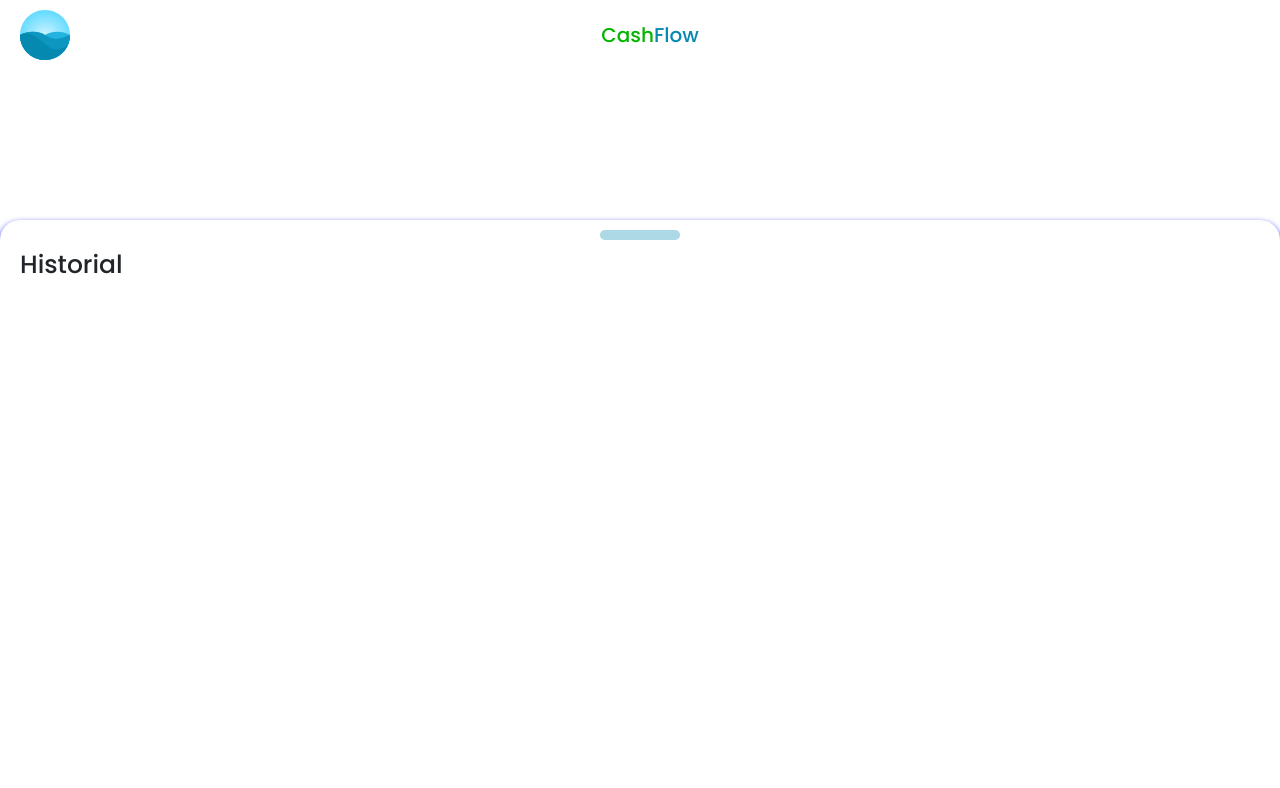
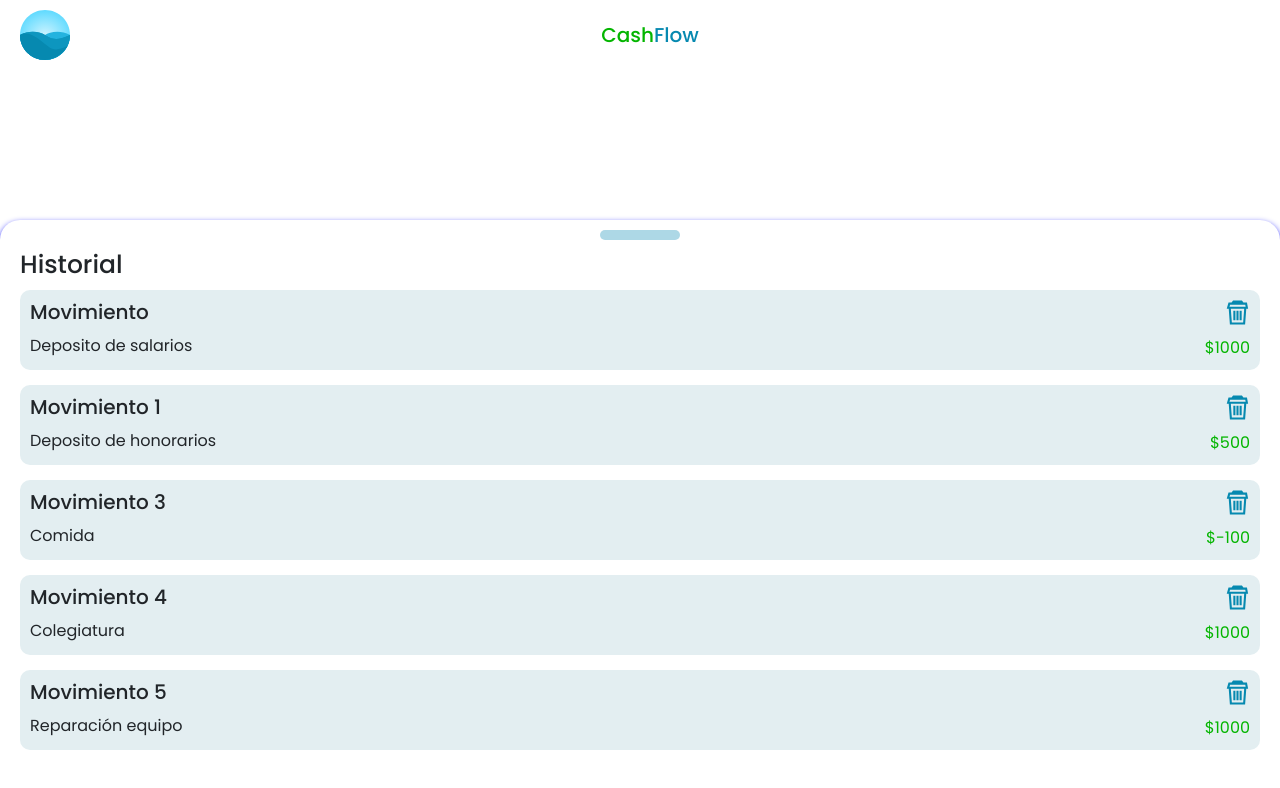
Before and after one commit to felipeBarrera1309/vue-practica-movile, a Vue app: page / in a window 1280 px wide. Both pictures are taken after a click on the element 640 px from the left and 735 px from the top of the page. Shown: the top 788 px of the page. Built offline with nearby package versions, Linux system fonts and the light colour scheme.

Commit message:
Cambios en el historial del amount

```diff
--- /dev/null
+++ b/src/modules/main/components/moVements.vue
@@ -0,0 +1,59 @@
+<template>
+    <div class="parent-card d-flex">
+        <div>
+            <h1 class="f-medium">{{ data.title }}</h1>
+            <p>{{ data.description }}</p>
+        </div>
+        <div>
+            <img src="/public/icons/icon-trash-vue.svg" alt="" width="25" />
+            <p class="price-amount">${{ data.amount }}</p>
+        </div>
+    </div>
+</template>
+
+<script setup>
+
+const props = defineProps({
+    data:{
+        type: Object,
+        required: true,
+        default: () => {}
+    }
+})
+
+
+</script>
+
+<style lang="scss" scoped>
+.parent-card{
+    padding: 10px;
+    border-radius: 10px;
+    background-color: rgb(227, 238, 241);
+    min-height: 80px;
+    overflow: hidden;
+    gap: 5px;
+    div:first-child{
+        flex-grow: 1;
+        display: flex;
+        flex-direction: column;
+        overflow-y: auto;
+        gap: 10px;
+        h1{
+            font-size: 20px;
+        }
+        p{
+            word-break: break-word;
+        }
+    }
+    div:last-child{
+        display: flex;
+        flex-direction: column;
+        justify-content: space-between;
+        align-items: flex-end;
+        .price-amount{
+            color: var(--brand-green);
+        }
+    }
+}
+
+</style>
--- a/src/modules/main/pages/MaIn.vue
+++ b/src/modules/main/pages/MaIn.vue
@@ -22,7 +22,13 @@
         <fooTer @showFooter="showHistory = !showHistory">
             <template #cards>
                 <div class="transition-footer" :class="{ 'content-history': showHistory }">
-
+                    <template v-if="showHistory">
+                        <moVements
+                            v-for="(movimiento, i) in movimientos"
+                            :key="i"
+                            :data="movimiento"
+                        />
+                    </template>
                 </div>
             </template>
         </fooTer>
@@ -30,13 +36,30 @@
 </template>
 
 <script>
+import { ref } from 'vue';
 import boDy from '../partials/boDy.vue';
 import fooTer from '../partials/fooTer.vue';
+import moVements from '../components/moVements.vue';
 
 export default {
     components: {
         boDy,
-        fooTer
+        fooTer,
+        moVements
+    },
+    setup(){
+        const movimientos = ref([
+            { id: 1, title: "Movimiento", description: "Deposito de salarios", amount: "1000", },
+            { id: 2, title: "Movimiento 1", description: "Deposito de honorarios", amount: "500", },
+            { id: 3, title: "Movimiento 3", description: "Comida", amount: "-100", },
+            { id: 4, title: "Movimiento 4", description: "Colegiatura", amount: "1000", },
+            { id: 5, title: "Movimiento 5", description: "Reparación equipo", amount: "1000", },
+        ])
+
+
+        return {
+            movimientos
+        }
     },
     data: () => ({
         showHistory: false,
@@ -89,11 +112,18 @@ section {
     .transition-footer {
         transition: height 0.3s ease-in-out;
         height: 0;
+        display: flex;
+        flex-direction: column;
+        gap: 15px;
+        overflow-y: auto;
 
         &.content-history {
             height: 500px;
             transition: height 0.3s ease-in-out;
         }
     }
+    .transition-footer::-webkit-scrollbar{
+        width: 0;
+    }
 }
 </style>
```
